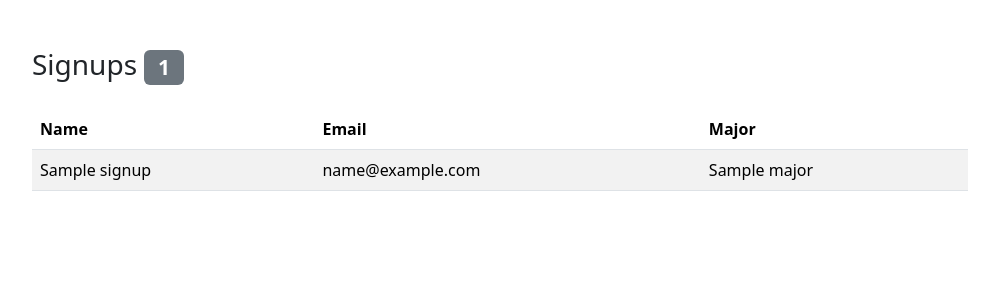
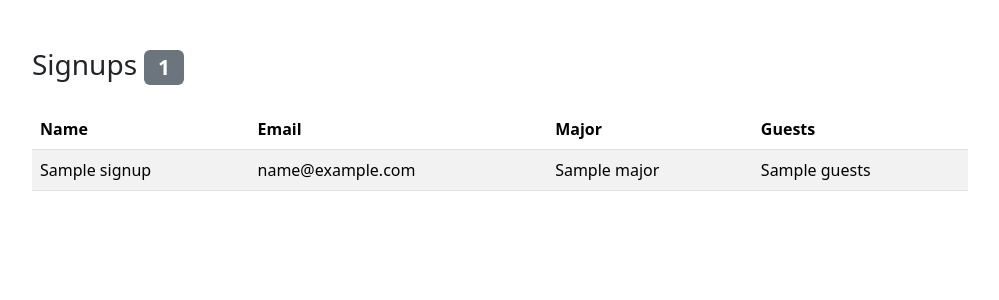
Before and after one commit to Jaredmndz/trip-signup, a Flask app: template templates/admin.html in a window 1280 px wide. Shown: the top 300 px of the page, without its empty margins (140-1139 px from the left). Run offline with Flask 3, Linux system fonts and the light colour scheme; the template is opened without the code that fills it: most values are stand-ins (such as "Sample title", 1, 10 or a date in 2020).

Commit message:
Add guests field and public /count JSON endpoint
Co-Authored-By: Claude Opus 5.5 <noreply@anthropic.com>

```diff
--- a/app.py
+++ b/app.py
@@ -2,7 +2,9 @@ import hmac
 import os
 import sqlite3
 
-from flask import Flask, Response, redirect, render_template, request, url_for
+from flask import Flask, Response, jsonify, redirect, render_template, request, url_for
+
+MAX_GUESTS = 10
 
 
 def create_app(database="signups.db"):
@@ -18,8 +20,14 @@ def create_app(database="signups.db"):
                 conn.execute(
                     "CREATE TABLE IF NOT EXISTS signups ("
                     "id INTEGER PRIMARY KEY, name TEXT NOT NULL, "
-                    "email TEXT NOT NULL, major TEXT NOT NULL)"
+                    "email TEXT NOT NULL, major TEXT NOT NULL, "
+                    "guests INTEGER NOT NULL DEFAULT 0)"
                 )
+                columns = [row[1] for row in conn.execute("PRAGMA table_info(signups)")]
+                if "guests" not in columns:
+                    conn.execute(
+                        "ALTER TABLE signups ADD COLUMN guests INTEGER NOT NULL DEFAULT 0"
+                    )
                 return conn.execute(sql, params).fetchall()
         finally:
             conn.close()
@@ -37,14 +45,21 @@ def create_app(database="signups.db"):
             return render_template("signup.html")
 
         fields = {k: request.form.get(k, "").strip() for k in ("name", "email", "major")}
+        guests = request.form.get("guests", "").strip() or "0"
         if not all(fields.values()) or "@" not in fields["email"]:
             return render_template(
-                "signup.html", error="Please fill in every field with a valid email.", **fields
+                "signup.html", error="Please fill in every field with a valid email.",
+                guests=guests, **fields
+            ), 400
+        if not guests.isdigit() or int(guests) > MAX_GUESTS:
+            return render_template(
+                "signup.html", error=f"Guests must be a whole number from 0 to {MAX_GUESTS}.",
+                guests=guests, **fields
             ), 400
 
         run(
-            "INSERT INTO signups (name, email, major) VALUES (?, ?, ?)",
-            (fields["name"], fields["email"], fields["major"]),
+            "INSERT INTO signups (name, email, major, guests) VALUES (?, ?, ?, ?)",
+            (fields["name"], fields["email"], fields["major"], int(guests)),
         )
         return redirect(url_for("thanks"))
 
@@ -59,8 +74,13 @@ def create_app(database="signups.db"):
                 "Password required.", 401,
                 {"WWW-Authenticate": 'Basic realm="Trip signups admin"'},
             )
-        signups = run("SELECT name, email, major FROM signups ORDER BY id")
+        signups = run("SELECT name, email, major, guests FROM signups ORDER BY id")
         return render_template("admin.html", signups=signups)
+
+    @app.route("/count")
+    def count():
+        rsvps, guests = run("SELECT COUNT(*), COALESCE(SUM(guests), 0) FROM signups")[0]
+        return jsonify(rsvps=rsvps, headcount=rsvps + guests)
 
     return app
 
--- a/templates/admin.html
+++ b/templates/admin.html
@@ -6,10 +6,10 @@
   {% if signups %}
   <div class="table-responsive">
     <table class="table table-striped table-hover">
-      <thead><tr><th>Name</th><th>Email</th><th>Major</th></tr></thead>
+      <thead><tr><th>Name</th><th>Email</th><th>Major</th><th>Guests</th></tr></thead>
       <tbody>
-        {% for name, email, major in signups %}
-        <tr><td>{{ name }}</td><td>{{ email }}</td><td>{{ major }}</td></tr>
+        {% for name, email, major, guests in signups %}
+        <tr><td>{{ name }}</td><td>{{ email }}</td><td>{{ major }}</td><td>{{ guests }}</td></tr>
         {% endfor %}
       </tbody>
     </table>
--- a/templates/signup.html
+++ b/templates/signup.html
@@ -12,9 +12,13 @@
       <label class="form-label" for="email">Email</label>
       <input class="form-control" type="email" id="email" name="email" value="{{ email }}" required>
     </div>
-    <div class="mb-4">
+    <div class="mb-3">
       <label class="form-label" for="major">Major</label>
       <input class="form-control" id="major" name="major" value="{{ major }}" required>
+    </div>
+    <div class="mb-4">
+      <label class="form-label" for="guests">Number of guests</label>
+      <input class="form-control" type="number" id="guests" name="guests" min="0" max="10" value="{{ guests or 0 }}">
     </div>
     <button class="btn btn-primary" type="submit">Sign up</button>
   </form>
```
Also changed, not shown: test_app.py (+63 -0 lines), README.md.
